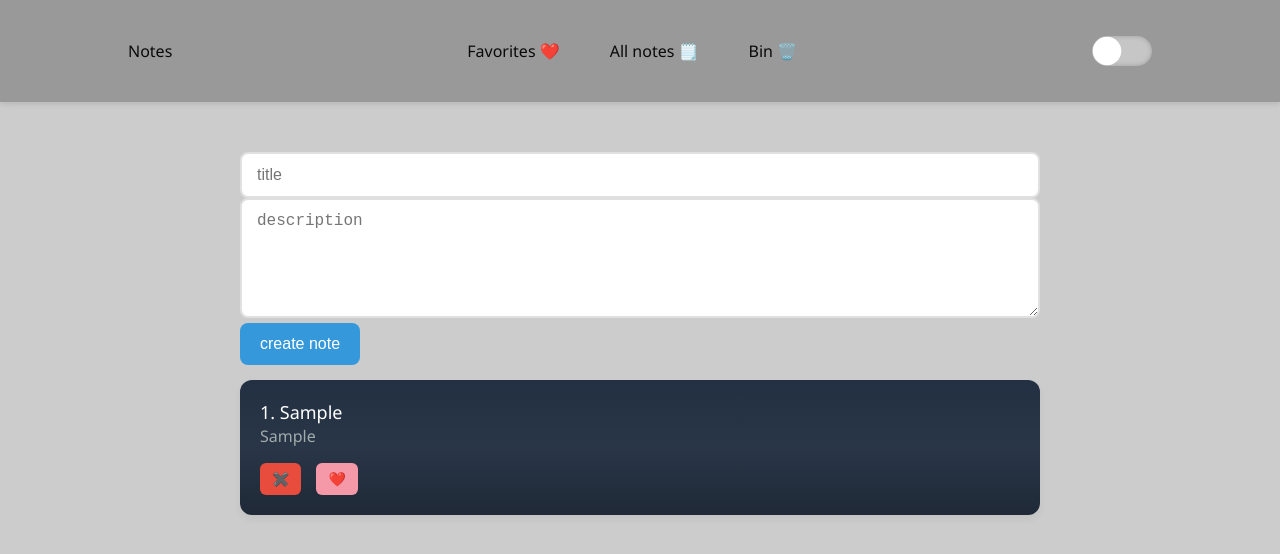
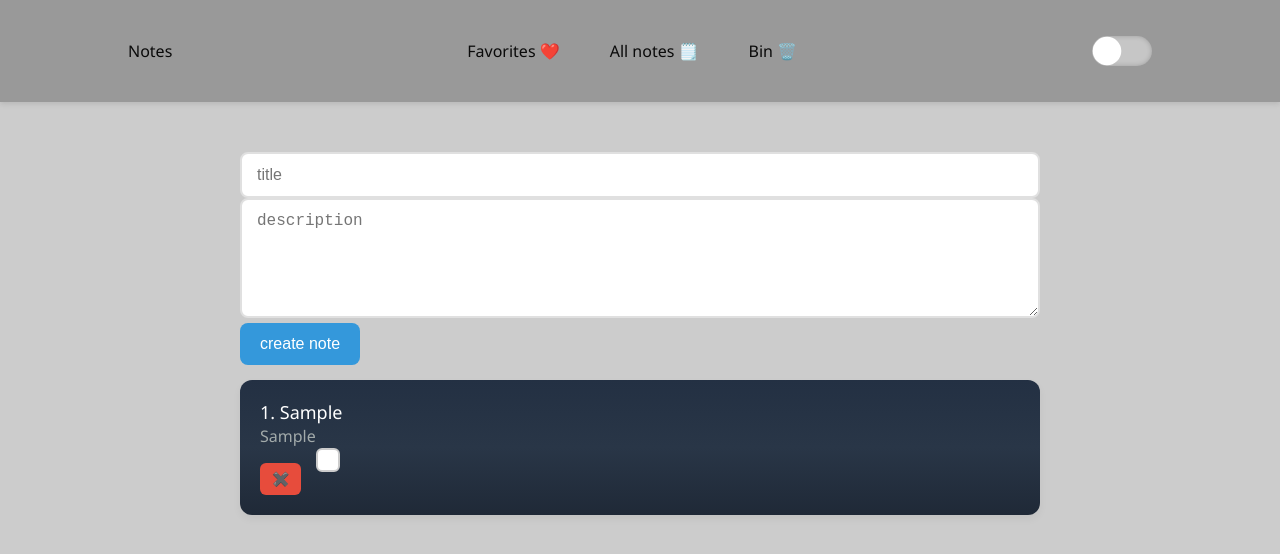
Before and after one commit to Nnustyy/Notes, a React (Vite) app: page / in a window 1280 px wide. Both pictures are taken after typing "Sample", "Sample" into the empty fields and a click on the button "create note". Shown: the top 554 px of the page. Built offline with nearby package versions, Linux system fonts and the light colour scheme.

Commit message:
UI checkbox

```diff
--- a/src/Components/NoteItem.tsx
+++ b/src/Components/NoteItem.tsx
@@ -2,6 +2,7 @@ import React, { useContext} from 'react';
 import MyButton from './UI/MyButton/MyButton';
 import classes from './UI/MyButton/MyButton.module.scss'
 import { NoteContext } from './context/NoteContext';
+import MyCheckbox from './UI/checkbox/MyCheckbox';
 // import Modal from './UI/modal/Modal';
 // import { useFormState } from 'react-dom';
 
@@ -61,7 +62,8 @@ const deleteNote = (note:INote) => {
 
 
           </Modal> */}
-          <MyButton className={classes.buttonFav} onClick={() => likeNote(note)} >❤️</MyButton>
+          {/* <MyButton className={classes.buttonFav} onClick={() => likeNote(note)} >❤️</MyButton> */}
+          <MyCheckbox id={note.id} />
 
 
         </div>
--- /dev/null
+++ b/src/Components/UI/checkbox/MyCheckbox.module.scss
@@ -0,0 +1,64 @@
+// MyCheckbox.module.scss
+
+.checkboxContainer {
+  display: flex;
+  align-items: center;
+  position: relative;
+  padding-left: 35px;
+  cursor: pointer;
+  user-select: none;
+
+  input {
+    position: absolute;
+    opacity: 0;
+    cursor: pointer;
+    height: 0;
+    width: 0;
+
+    &:checked ~ .checkmark {
+      background-color: #ff4d4d;
+      border-color: #ff4d4d;
+
+      &:after {
+        opacity: 1;
+      }
+    }
+
+    &:focus ~ .checkmark {
+      box-shadow: 0 0 0 3px rgba(255, 77, 77, 0.3);
+    }
+  }
+
+  .checkmark {
+    position: absolute;
+    top: 0;
+    left: 0;
+    height: 24px;
+    width: 24px;
+    background-color: #fff;
+    border: 2px solid #ccc;
+    border-radius: 6px;
+    transition: all 0.3s ease;
+
+    &:after {
+      content: "❤️";
+      position: absolute;
+      opacity: 0;
+      left: 50%;
+      top: 50%;
+      transform: translate(-50%, -50%);
+      transition: opacity 0.2s ease;
+      font-size: 14px;
+    }
+  }
+
+  &:hover {
+    .checkmark {
+      border-color: #ff4d4d;
+    }
+
+    input:checked ~ .checkmark {
+      background-color: #ff6666;
+    }
+  }
+}
--- /dev/null
+++ b/src/Components/UI/checkbox/MyCheckbox.tsx
@@ -0,0 +1,18 @@
+
+import React from 'react';
+import classes from './MyCheckbox.module.scss';
+
+interface IMyCheckbox {
+  id:number
+}
+
+const MyCheckbox = ({id}:IMyCheckbox) => {
+  return (
+    <div className={classes.checkboxContainer}>
+      <input type="checkbox" id={`checkbox-${id}`} />
+      <label htmlFor={`checkbox-${id}`} className={classes.checkmark}></label>
+    </div>
+  );
+};
+
+export default MyCheckbox;
```
